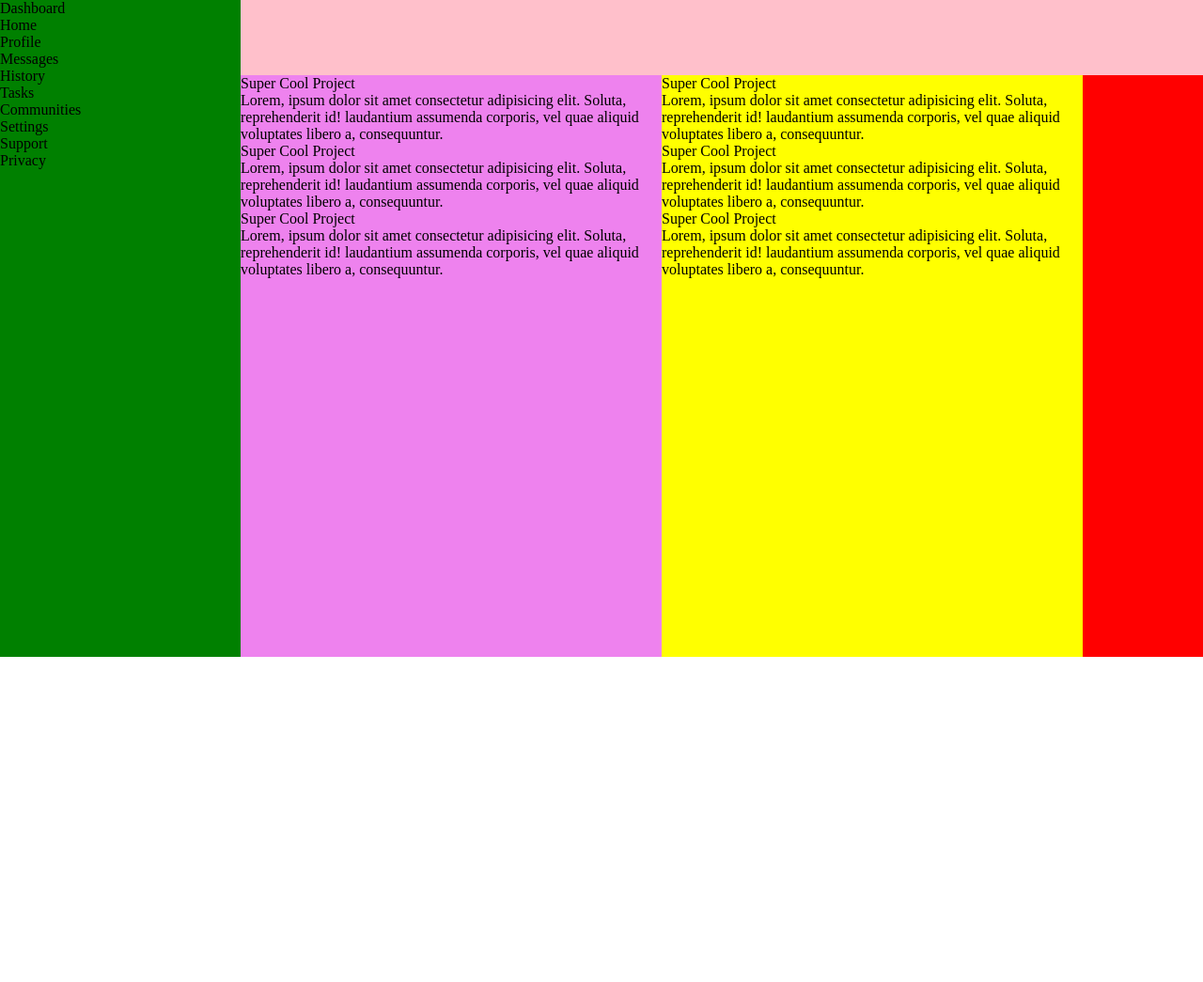
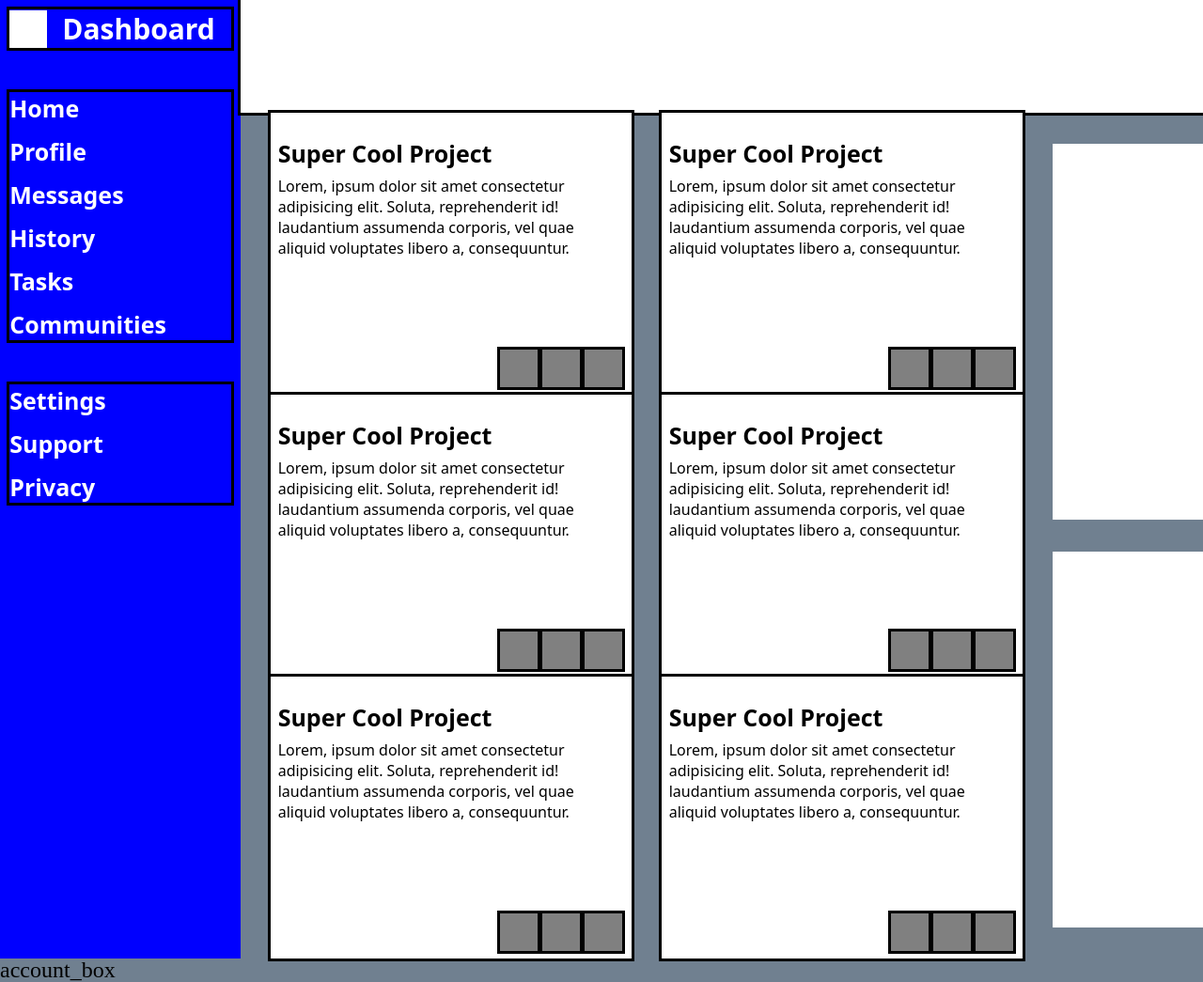
Before and after one commit to csiv23/odin-admin-dashboard, a plain HTML site: page docs/index.html in a window 1280 px wide. Shown: the whole page at 94% size. Before the commit the page ends 800 px from the top, so only its background shows below. Drawn offline with Linux system fonts and the light colour scheme; a web font is replaced by a local one.

Commit message:
Added styling for main content areas and sidebar.

```diff
--- a/docs/style.css
+++ b/docs/style.css
@@ -1,12 +1,39 @@
 body, html {
-    height: 100vh
+    height: 100vh;
+    background-color: slategrey;
+}
+
+@font-face {
+    font-family: 'Material Icons';
+    font-style: normal;
+    font-weight: 400;
+    src: url(/fonts/3.0.2/MaterialIcons-Regular.woff2) format('woff2');
+}
+
+.material-icons {
+    font-family: 'Material Icons';
+    font-weight: normal;
+    font-style: normal;
+    font-size: 24px;
+    line-height: 1;
+    letter-spacing: normal;
+    text-transform: none;
+    display: inline-block;
+    white-space: nowrap;
+    word-wrap: normal;
+    direction: ltr;
+}
+
+.material-icons::before {
+    content: attr(data-icon);
 }
 
 body {
     margin: 0;
     display: grid;
-    grid-template-columns: 20% 35% 35% auto;
-    grid-template-rows:  10% auto auto auto;
+    grid-template-columns: 20% 30% 30% auto;
+    grid-template-rows:  15% auto auto auto;
+    column-gap: 2rem;
     grid-template-areas:
     "sidebar header header header"
     "sidebar mc-1 mc-2 sc "
@@ -17,25 +44,147 @@ body {
 
 aside {
     grid-area: sidebar;
-    background-color: green;
+    background-color: blue;
+}
+
+#sidebar-content-wrapper {
+    padding: 4%;
+
+}
+
+#sidebar-top {
+    outline: solid;
+    display: flex;
+    align-items: center;
+    gap: 1rem;
+    outline: solid;
+    margin-bottom: 20%;
+}
+
+#home-bar {
+    display: grid;
+    grid-template-columns: 100%;
+    grid-template-rows: auto, auto, auto, auto, auto, auto;
+    row-gap: .75rem;
+    grid-template-areas:
+    "home"
+    "profile"
+    "messages"
+    "history"
+    "tasks"
+    "communities";
+    outline: solid;
+    margin-bottom: 20%;
+}
+
+#settings-bar {
+    display: grid;
+    grid-template-columns: 100%;
+    grid-template-rows: auto, auto, auto;
+    row-gap: .75rem;
+    grid-template-areas:
+    "settings"
+    "support"
+    "privacy";
+    outline: solid;
+}
+
+.sidebar-text {
+    font-family: system-ui, -apple-system, BlinkMacSystemFont, 'Segoe UI', Roboto, Oxygen, Ubuntu, Cantarell, 'Open Sans', 'Helvetica Neue', sans-serif;
+    font-size: 25px;
+    font-weight: bold;
+    color: white;
+}
+
+#site-title {
+    color: white;
+    font-family: system-ui, -apple-system, BlinkMacSystemFont, 'Segoe UI', Roboto, Oxygen, Ubuntu, Cantarell, 'Open Sans', 'Helvetica Neue', sans-serif;
+    font-weight: bold;
+    font-size: 30px;
+}
+
+#site-logo {
+    height: 40px;
+    width: 40px;
+    background-color: white;
 }
 
 header {
     grid-area: header;
-    background-color: pink;
+    background-color: white;
+    outline: solid;
+    margin-left: -2rem;
+
+    display: flex;
 }
 
 #mc-1 {
     grid-area: mc-1;
-    background-color: violet;
+
+    display: flex;
+    flex-direction: column;
+    justify-content: space-evenly;
 }
 
 #mc-2 {
     grid-area: mc-2;
-    background-color: yellow;
+
+    display: flex;
+    flex-direction: column;
+    justify-content: space-evenly;
 }
 
 #sc {
     grid-area: sc;
-    background-color: red;
+
+    display: flex;
+    flex-direction: column;
+    justify-content: space-evenly;
 }
+
+.card {
+    height: 300px;
+    width: auto;
+    background-color: white;
+    outline: solid;
+    gap: 5px;
+    position: relative;
+
+    font-family: system-ui, -apple-system, BlinkMacSystemFont, 'Segoe UI', Roboto, Oxygen, Ubuntu, Cantarell, 'Open Sans', 'Helvetica Neue', sans-serif;
+}
+
+#card-text-wrapper {
+    padding: 2%;
+}
+#card-title {
+    font-weight: bold;
+    margin-top: 5%;
+    margin-bottom: 2%;
+    font-size: 25px;
+}
+
+.sidecard {
+    height: 400px;
+    width: auto;
+    background-color: white;
+    gap: 5px;
+}
+
+#icon-wrapper {
+
+    width: 35%;
+    position: absolute;
+    bottom: 0;
+    right: 0;
+    margin-bottom: 2%;
+    margin-right: 2%;
+    display: flex;
+    justify-content: space-around;
+}
+
+.icon {
+    height: 40px;
+    width: 40px;
+    background-color: gray;
+    outline: solid;
+}
```
